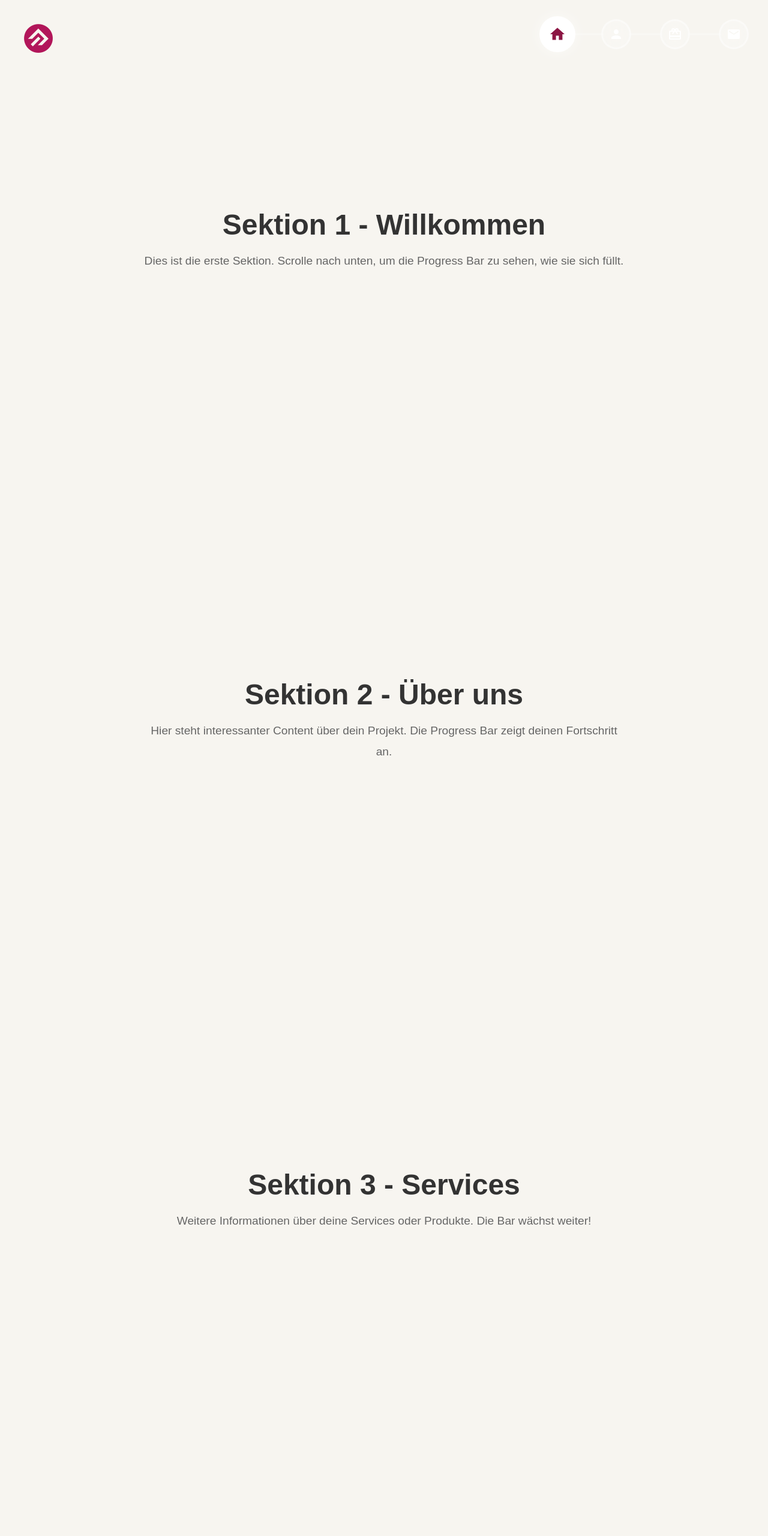
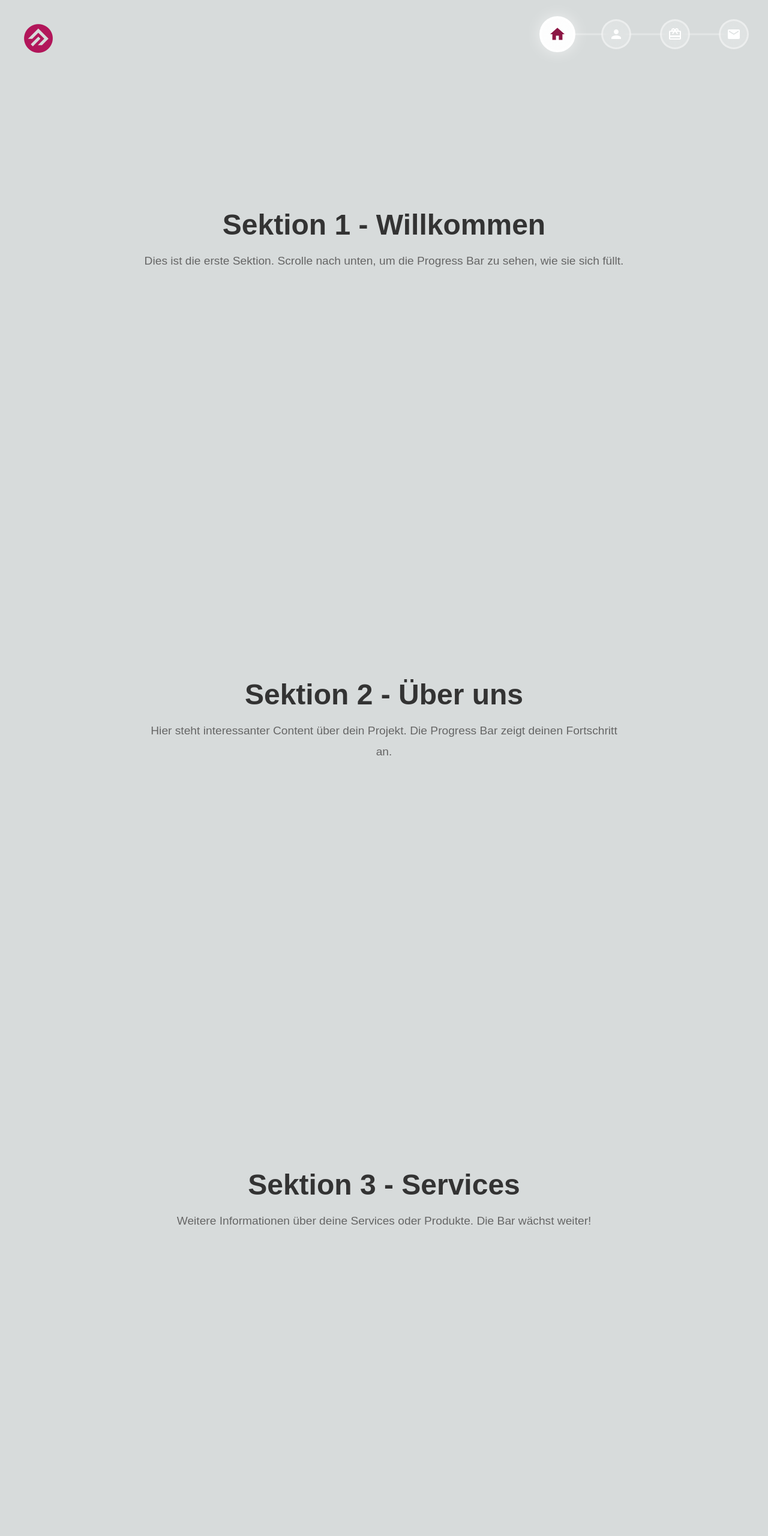
Before and after one commit to noebachofner/Portfolio_Website, a plain HTML site: page index.html in a window 1280 px wide. Shown: the top 2560 px of the page at 60% size. Drawn offline with Linux system fonts and the light colour scheme.

Commit message:
Feature: Better Background Color

```diff
--- a/css/index.css
+++ b/css/index.css
@@ -193,10 +193,10 @@ section {
 }
 
 
-#section1 { background: #f7f5f0; }
-#section2 { background: #f7f5f0; }
-#section3 { background: #f7f5f0; }
-#section4 { background: #f7f5f0; }
+#section1 { background: #d7dbdb; }
+#section2 { background: #d7dbdb; }
+#section3 { background: #d7dbdb; }
+#section4 { background: #d7dbdb; }
 
 section h1, section p {
     color: white;
```
